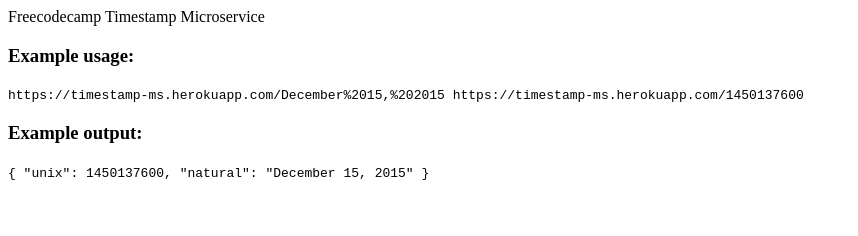
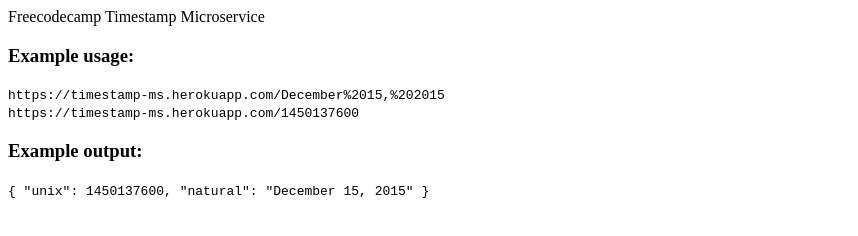
Before and after one commit to Firifon/fcc-timestamp-ms, a website: page public/index.html in a window 1280 px wide. Shown: the whole page, without its empty margins (0-858 px from the left). Drawn offline with Linux system fonts and the light colour scheme.

Commit message:
add help

```diff
--- a/public/index.html
+++ b/public/index.html
@@ -7,13 +7,9 @@
         Freecodecamp Timestamp Microservice
 
         <h3>Example usage:</h3>
-        <code>
-            https://timestamp-ms.herokuapp.com/December%2015,%202015
-            https://timestamp-ms.herokuapp.com/1450137600
-        </code>
+        <code>https://timestamp-ms.herokuapp.com/December%2015,%202015</code><br />
+        <code>https://timestamp-ms.herokuapp.com/1450137600</code>
         <h3>Example output:</h3>
-        <code>
-            { "unix": 1450137600, "natural": "December 15, 2015" }
-        </code>
+        <code>{ "unix": 1450137600, "natural": "December 15, 2015" }</code>
     </body>
 </html>
```
